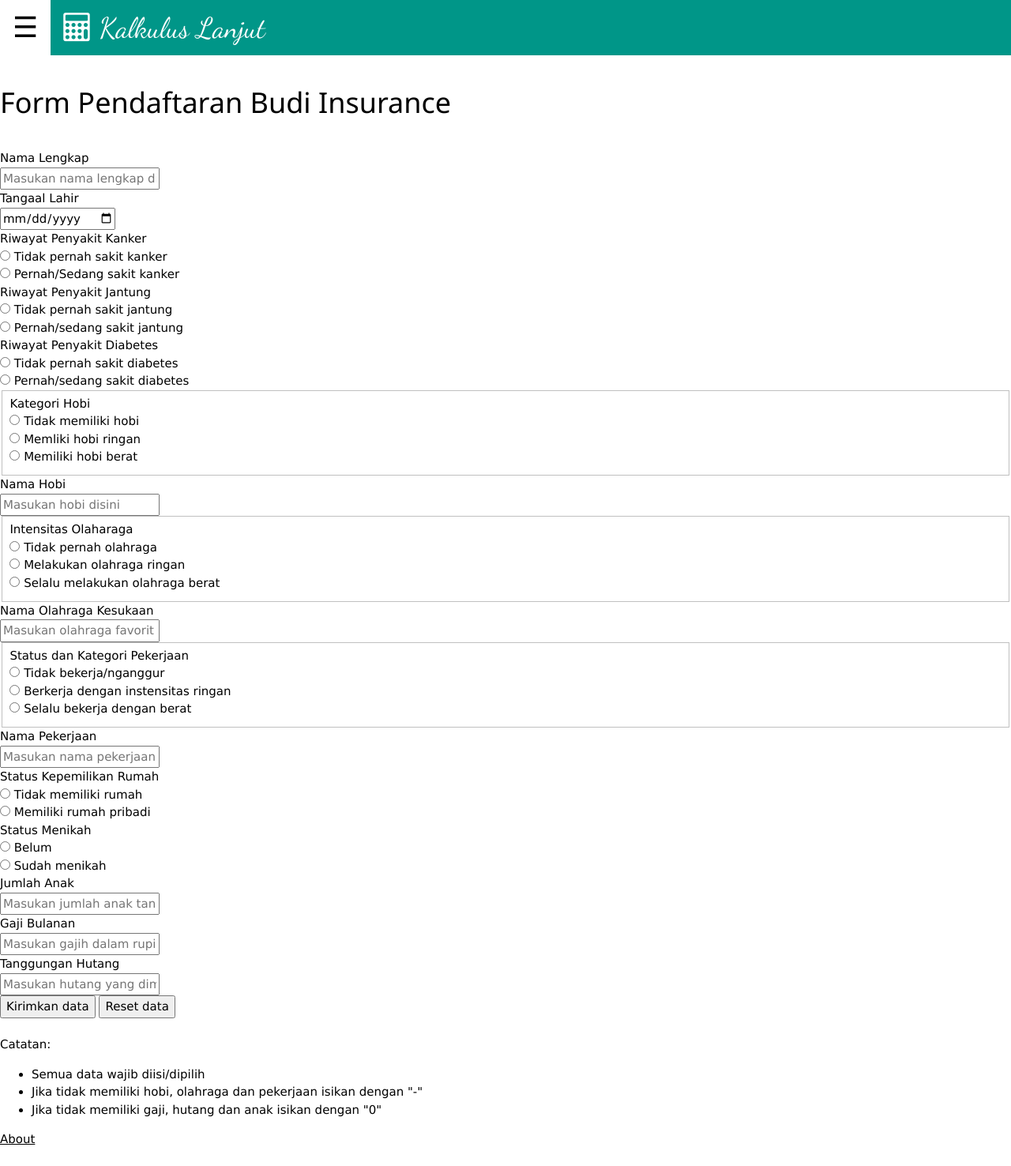
After one commit to iamadityarahman/kalkulus, a PHP site: page /3/index.php in a window 1280 px wide. The commit adds this page. Shown: the whole page at 79% size. Run offline with PHP 8.4, Linux system fonts and the light colour scheme.

Commit message:
update dulu bos
ini update ke 2

```diff
--- /dev/null
+++ b/3/index.php
@@ -0,0 +1,231 @@
+<?php
+    $title = "Pendaftaran Asuransi";
+    Include "../content/head.php";
+?>
+<body>
+    <? Include "../content/atas.php" ?>
+<div class="container"><br/>
+            <h1>Form Pendaftaran Budi Insurance</h1><br/>
+            <form method="POST" action="proses.php">
+                <div for="nama" class="form-group row">
+                    <label class="col-sm-3 col-form-label">Nama Lengkap</label>
+                    <div class="col-sm-9">
+                        <input type="text" class="form-control" name="nama" placeholder="Masukan nama lengkap disini" required/>
+                    </div>
+                </div>
+
+                <div class="form-group row">
+                    <label for="tanggal_lahir" class="col-sm-3 col-from-label">Tangaal Lahir</label>
+                    <div class="col-sm-9">
+                        <input name="tanggal_lahir" type="date" class="form-control" placholder="MM/DD/YYYY" required/>
+                    </div>
+                </div>
+
+                <div class="form-group row">
+                    <label for="kanker" class="col-sm-3 col-from-label">Riwayat Penyakit Kanker</label>
+                    <div class="form-check form-check-inline col-sm-4">
+                        <label class="form-check-label">
+                            <input class="form-check-input" type="radio" name="kanker" value="0" required> Tidak pernah sakit kanker
+                        </label>
+                    </div>
+                    <div class="form-check form-check-inline col-sm-4">
+                        <label class="form-check-label">
+                            <input class="form-check-input" type="radio" name="kanker" value="20" required> Pernah/Sedang sakit kanker
+                        </label>
+                    </div>
+                </div>
+
+                <div class="form-group row">
+                    <label for="jantung" class="col-sm-3 col-from-label">Riwayat Penyakit Jantung</label>
+                    <div class="form-check form-check-inline col-sm-4">
+                        <label class="form-check-label">
+                            <input class="form-check-input" type="radio" name="jantung" value="0" required> Tidak pernah sakit jantung
+                        </label>
+                    </div>
+                    <div class="form-check form-check-inline col-sm-4">
+                        <label class="form-check-label">
+                            <input class="form-check-input" type="radio" name="jantung" value="20" required> Pernah/sedang sakit jantung
+                        </label>
+                    </div>
+                </div>
+
+                <div class="form-group row">
+                    <label for="diabet" class="col-sm-3 col-from-label">Riwayat Penyakit Diabetes</label>
+                    <div class="form-check form-check-inline col-sm-4">
+                        <label class="form-check-label">
+                            <input class="form-check-input" type="radio" name="diabet" value="0" required> Tidak pernah sakit diabetes
+                        </label>
+                    </div>
+                    <div class="form-check form-check-inline col-sm-4">
+                        <label class="form-check-label">
+                            <input class="form-check-input" type="radio" name="diabet" value="15" required> Pernah/sedang sakit diabetes
+                        </label>
+                    </div>
+                </div>
+
+                <fieldset class="form-group">
+                    <div class="row">
+                        <legend class="col-form-legend col-sm-3">Kategori Hobi</legend>
+                        <div class="col-sm-9">
+                            <div class="form-check">
+                                <label class="form-check-label">
+                                    <input class="form-check-input" type="radio" name="hobi" value="0" required> Tidak memiliki hobi
+                                </label>
+                            </div>
+                            <div class="form-check">
+                                <label class="form-check-label">
+                                    <input class="form-check-input" type="radio" name="hobi" value="6" required> Memliki hobi ringan
+                                </label>
+                            </div>
+                            <div class="form-check">
+                                <label class="form-check-label">
+                                    <input class="form-check-input" type="radio" name="hobi" value="15" required> Memiliki hobi berat
+                                </label>
+                            </div>
+                        </div>
+                    </div>
+                </fieldset>
+
+                <div for="nama_hobi" class="form-group row">
+                    <label class="col-sm-3 col-form-label">Nama Hobi</label>
+                    <div class="col-sm-9">
+                        <input type="text" class="form-control" name="nama_hobi" placeholder="Masukan hobi disini" required>
+                    </div>
+                </div>
+
+                <fieldset class="form-group">
+                    <div class="row">
+                        <legend class="col-form-legend col-sm-3">Intensitas Olaharaga</legend>
+                        <div class="col-sm-9">
+                            <div class="form-check">
+                                <label class="form-check-label">
+                                    <input class="form-check-input" type="radio" name="olahraga" value="0" required> Tidak pernah olahraga
+                                </label>
+                            </div>
+                            <div class="form-check">
+                                <label class="form-check-label">
+                                    <input class="form-check-input" type="radio" name="olahraga" value="6" required> Melakukan olahraga ringan
+                                </label>
+                            </div>
+                            <div class="form-check">
+                                <label class="form-check-label">
+                                    <input class="form-check-input" type="radio" name="olahraga" value="15" required> Selalu melakukan olahraga berat
+                                </label>
+                            </div>
+                        </div>
+                    </div>
+                </fieldset>
+
+                <div for="nama_olahraga" class="form-group row">
+                    <label class="col-sm-3 col-form-label">Nama Olahraga Kesukaan</label>
+                    <div class="col-sm-9">
+                        <input type="text" class="form-control" name="nama_olahraga" placeholder="Masukan olahraga favorit disini" required>
+                    </div>
+                </div>
+
+                <fieldset class="form-group">
+                    <div class="row">
+                        <legend class="col-form-legend col-sm-3">Status dan Kategori Pekerjaan</legend>
+                        <div class="col-sm-9">
+                            <div class="form-check">
+                                <label class="form-check-label">
+                                    <input class="form-check-input" type="radio" name="pekerjaan" value="0" required> Tidak bekerja/nganggur
+                                </label>
+                            </div>
+                            <div class="form-check">
+                                <label class="form-check-label">
+                                    <input class="form-check-input" type="radio" name="pekerjaan" value="6" required> Berkerja dengan instensitas ringan
+                                </label>
+                            </div>
+                            <div class="form-check">
+                                <label class="form-check-label">
+                                    <input class="form-check-input" type="radio" name="pekerjaan" value="15" required> Selalu bekerja dengan berat
+                                </label>
+                            </div>
+                        </div>
+                    </div>
+                </fieldset>
+
+                <div for="nama_pekerjaan" class="form-group row">
+                    <label class="col-sm-3 col-form-label">Nama Pekerjaan</label>
+                    <div class="col-sm-9">
+                        <input type="text" class="form-control" name="nama_pekerjaan" placeholder="Masukan nama pekerjaan anda disini" required>
+                    </div>
+                </div>
+
+                <div class="form-group row">
+                    <label for="rumah" class="col-sm-3 col-from-label">Status Kepemilikan Rumah</label>
+                    <div class="form-check form-check-inline col-sm-4">
+                        <label class="form-check-label">
+                            <input class="form-check-input" type="radio" name="rumah" value="0" required> Tidak memiliki rumah
+                        </label>
+                    </div>
+                    <div class="form-check form-check-inline col-sm-4">
+                        <label class="form-check-label">
+                            <input class="form-check-input" type="radio" name="rumah" value="5" required> Memiliki rumah pribadi
+                        </label>
+                    </div>
+                </div>
+
+                <div class="form-group row">
+                    <label for="menikah" class="col-sm-3 col-from-label">Status Menikah</label>
+                    <div class="form-check form-check-inline col-sm-4">
+                        <label class="form-check-label">
+                            <input class="form-check-input" type="radio" name="menikah" value="0" required> Belum
+                        </label>
+                    </div>
+                    <div class="form-check form-check-inline col-sm-4">
+                        <label class="form-check-label">
+                            <input class="form-check-input" type="radio" name="menikah" value="6" required> Sudah menikah
+                        </label>
+                    </div>
+                </div>
+
+                <div for="jumlah_anak" class="form-group row">
+                    <label class="col-sm-3 col-form-label">Jumlah Anak</label>
+                    <div class="col-sm-9">
+                        <input type="text" class="form-control" name="jumlah_anak" placeholder="Masukan jumlah anak tanggungan" required>
+                    </div>
+                </div>
+
+                <div for="gaji" class="form-group row">
+                    <label class="col-sm-3 col-form-label">Gaji Bulanan</label>
+                    <div class="col-sm-9">
+                        <input type="text" class="form-control" name="gaji" placeholder="Masukan gajih dalam rupiah disini" required>
+                    </div>
+                </div>
+
+                <div for="hutang" class="form-group row">
+                    <label class="col-sm-3 col-form-label">Tanggungan Hutang</label>
+                    <div class="col-sm-9">
+                        <input type="text" class="form-control" name="hutang" placeholder="Masukan hutang yang dimiliki dalam rupiah disini" required>
+                    </div>
+                </div>
+
+                <div class="form-group row">
+                    <div class="col-auto">
+                        <button type="submit" class="btn btn-primary">Kirimkan data</button>
+                        <button type="reset" class="btn btn-primary">Reset data</button>
+                    </div>
+                </div>
+            </form>
+            <br/>
+            <div class="row">
+                <div class="col-12 catatan">
+                    Catatan:<br/>
+                    <ul>
+                        <li>Semua data wajib diisi/dipilih</li>
+                        <li>Jika tidak memiliki hobi, olahraga dan pekerjaan isikan dengan "-"</li>
+                        <li>Jika tidak memiliki gaji, hutang dan anak isikan dengan "0"</li>
+                    </ul>
+                </div>
+            </div>
+            <div class="row"></div>
+                <div class="col-12 text-right">
+                    <a href="tentang.html" class="tentang">About</a>
+                    <br/><br/>
+                </div>
+            </div>
+        </div>
+    <? include "../content/bawah.php" ?>
+</body>
--- /dev/null
+++ b/content/atas.php
@@ -0,0 +1,15 @@
+<!-- Sidebar -->
+<div class="w3-sidebar w3-bar-block w3-animate-left w3-large w3-border-right w3-border-gray" style="display:none" id="mySidebar">
+    <span class="w3-bar-item w3-xxlarge w3-teal w3-center">MENU<div class="w3-right"><i class="fa fa-times w3-hover-white" aria-hidden="true" onClick="tutup_sidebar()"></i></div></span>
+    <a href="../1" class="w3-bar-item w3-button w3-hover-teal">1. Lupa ini apa</a>
+    <a href="../2" class="w3-bar-item w3-button w3-hover-teal">2. Sama ini juga lupa</a>
+    <a href="../3" class="w3-bar-item w3-button w3-hover-teal">3. Pendaftaran Asuransi</a>
+    <a href="../4" class="w3-bar-item w3-button w3-hover-teal">4. Prediksi Keuntungan</a>
+    <a href="https://github.com/iamadityarahman/kalkulus_v2" class="w3-bar-item w3-button w3-hover-teal" target="_blank"><i class="fa fa-github" aria-hidden="true">&nbsp;&nbsp;Github</i></a>
+</div>
+
+<!-- Navbar -->
+<div class="w3-bar w3-xxlarge w3-teal">
+    <button class="w3-button w3-left w3-hover-white w3-hover-text-black" onclick="buka_sidebar()">☰</button>
+    <span class="w3-bar-item"><i class="fa fa-calculator" aria-hidden="true"><font class="w3-myfont"> Kalkulus Lanjut</font></i></span>
+</div>
--- /dev/null
+++ b/content/bawah.php
@@ -0,0 +1,10 @@
+<script>
+		function buka_sidebar() {
+			document.getElementById("mySidebar").style.width = "40%";
+			document.getElementById("mySidebar").style.display = "block";
+		}
+
+		function tutup_sidebar() {
+			document.getElementById("mySidebar").style.display = "none";
+		}
+</script>
--- /dev/null
+++ b/content/head.php
@@ -0,0 +1,25 @@
+<?php
+	Include "../php/koneksi.php";
+	Include "../php/regression.php";
+	Include "../php/fungsi.php";
+?>
+
+<!DOCTYPE html>
+<html lang="en">
+<head>
+    <meta charset="UTF-8">
+    <meta name="viewport" content="width=device-width, initial-scale=1.0">
+    <meta http-equiv="X-UA-Compatible" content="ie=edge">
+
+    <link href="https://fonts.googleapis.com/css?family=Dancing+Script" rel="stylesheet">
+    <link rel="stylesheet" href="../css/w3.css"/>
+    <link rel="stylesheet" href="https://cdnjs.cloudflare.com/ajax/libs/font-awesome/4.7.0/css/font-awesome.min.css">
+
+    <title><?=$title?></title>
+
+    <style>
+		.w3-myfont {
+			font-family: 'Dancing Script', cursive;
+		}
+	</style>
+</head>
```
Also changed, not shown: 4/index.php (+13 -52 lines), 4/soal_no4.php (deleted, +0 -21 lines), index.html (added, +11 -0 lines).
